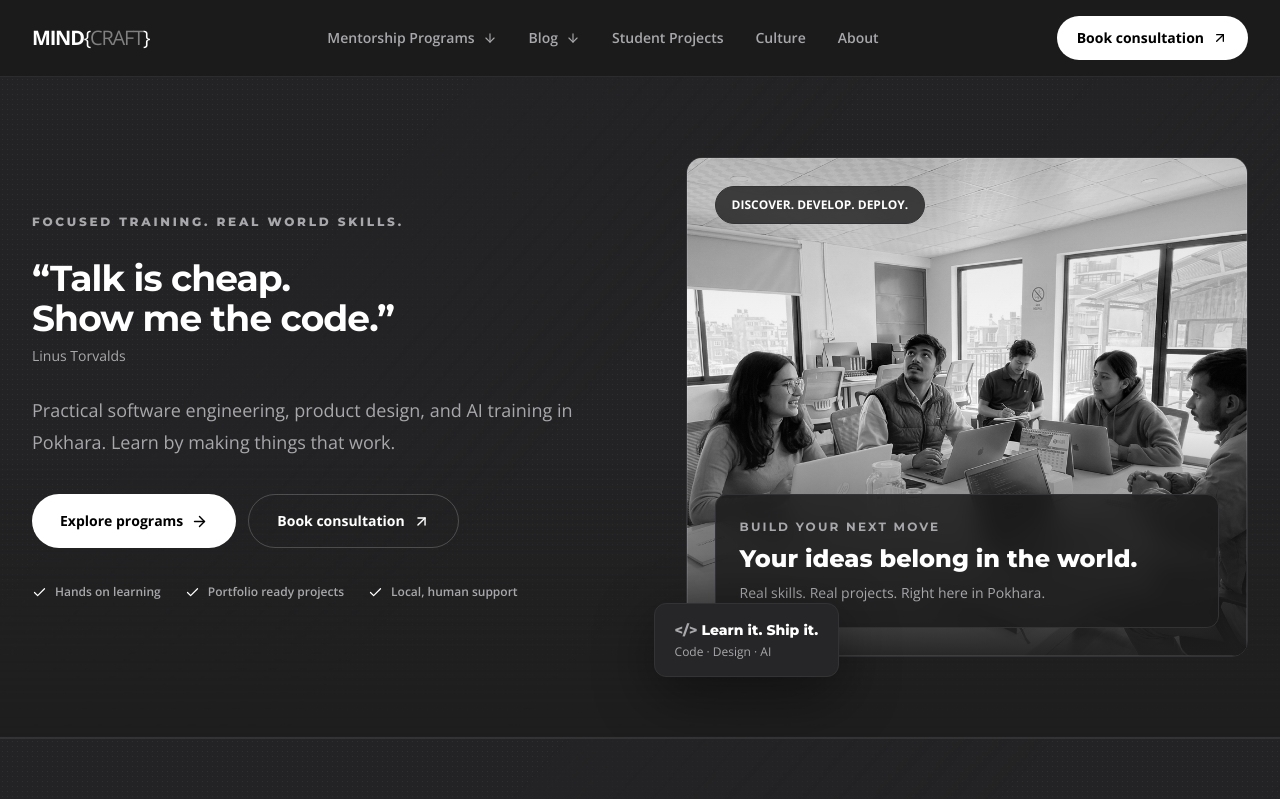
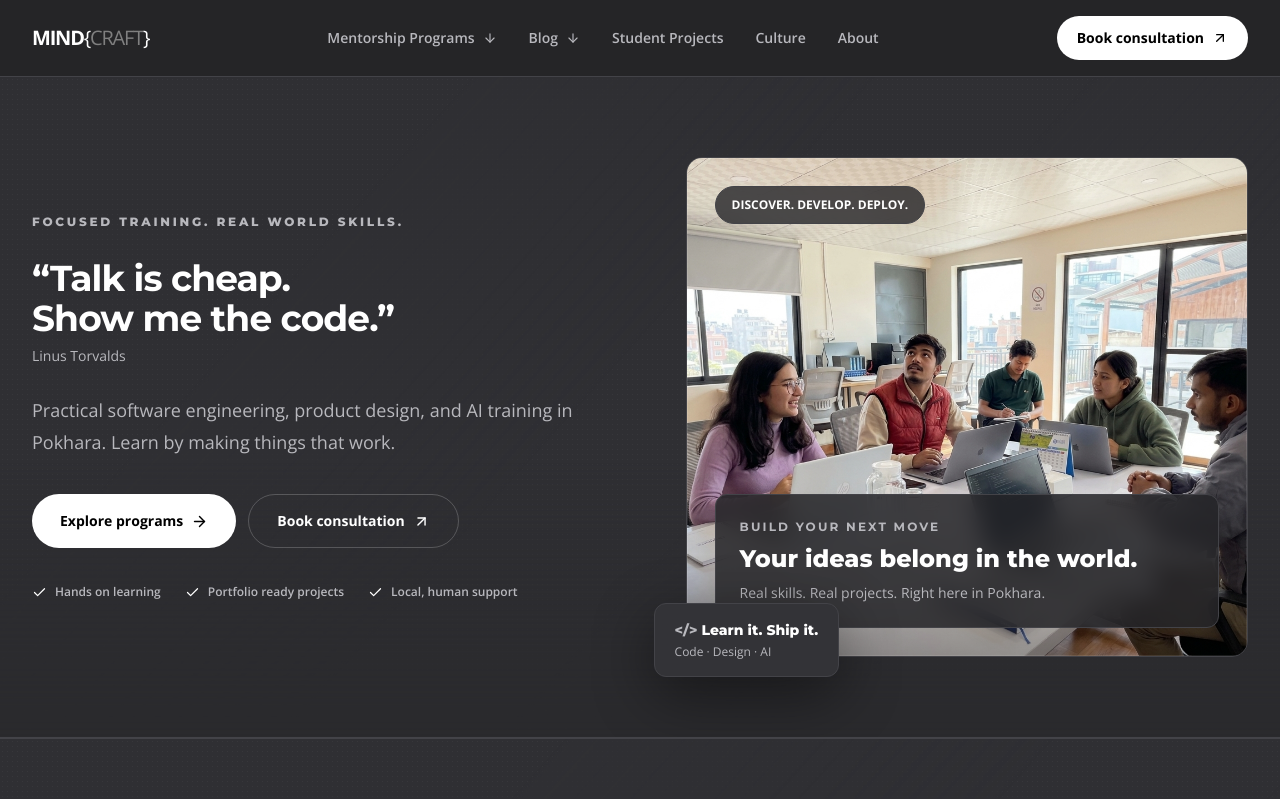
Before and after one commit to navinamagar-141/mindcraft-academy, a Next.js app: page / in a window 1280 px wide. Shown: the top 799 px of the page. Built offline with nearby package versions, Linux system fonts and the light colour scheme.

Commit message:
Update background theme and photo colours

```diff
--- a/app/culture/page.tsx
+++ b/app/culture/page.tsx
@@ -29,18 +29,18 @@ export default function CulturePage() {
       <section className="mx-auto max-w-7xl px-5 py-14 lg:px-8 sm:py-20">
         <div className="grid gap-4 sm:grid-cols-2 lg:grid-cols-3">
           <article className="relative isolate min-h-[340px] overflow-hidden rounded-2xl border border-line p-6 sm:col-span-2 lg:min-h-[400px]">
-            <Image src="/images/culture/space1.jpg" alt="Two MindCraft students playing billiards in the academy recreation room." fill sizes="(min-width: 1024px) 66vw, 100vw" className="object-cover object-center grayscale" />
-            <div className="absolute inset-0 bg-gradient-to-t from-black/80 via-black/10 to-transparent" />
+            <Image src="/images/culture/space1.jpg" alt="Two MindCraft students playing billiards in the academy recreation room." fill sizes="(min-width: 1024px) 66vw, 100vw" className="photo-natural object-cover object-center" />
+            <div className="absolute inset-x-0 bottom-0 h-1/2 bg-gradient-to-t from-black/45 to-transparent" />
             <div className="absolute inset-x-6 bottom-6 z-10"><p className="font-display text-xs font-bold uppercase tracking-[0.16em] text-white">Make room for ideas</p><h2 className="mt-2 font-display text-2xl font-extrabold text-white">Learn by making, together.</h2></div>
           </article>
           <article className="relative isolate min-h-[340px] overflow-hidden rounded-2xl border border-line p-6 lg:min-h-[400px]">
-            <Image src="/images/culture/space2.jpg" alt="MindCraft students playing table tennis on the academy rooftop, with Pokhara hills in the distance." fill sizes="(min-width: 1024px) 33vw, 100vw" className="object-cover object-center grayscale" />
-            <div className="absolute inset-0 bg-gradient-to-t from-black/80 via-black/10 to-transparent" />
+            <Image src="/images/culture/space2.jpg" alt="MindCraft students playing table tennis on the academy rooftop, with Pokhara hills in the distance." fill sizes="(min-width: 1024px) 33vw, 100vw" className="photo-natural object-cover object-center" />
+            <div className="absolute inset-x-0 bottom-0 h-1/2 bg-gradient-to-t from-black/45 to-transparent" />
             <div className="absolute inset-x-6 bottom-6 z-10"><p className="font-display text-xs font-bold uppercase tracking-[0.16em] text-white">Share the wins</p><h2 className="mt-2 font-display text-2xl font-extrabold text-white">Progress is a team sport.</h2></div>
           </article>
           <article className="relative isolate min-h-[300px] overflow-hidden rounded-2xl border border-line p-6 sm:col-span-2">
-            <Image src="/images/culture/space3.jpg" alt="Students collaborating at computers in the bright MindCraft Academy workspace." fill sizes="(min-width: 1024px) 66vw, 100vw" className="object-cover object-[center_70%] grayscale" />
-            <div className="absolute inset-0 bg-gradient-to-t from-black/80 via-black/10 to-transparent" />
+            <Image src="/images/culture/space3.jpg" alt="Students collaborating at computers in the bright MindCraft Academy workspace." fill sizes="(min-width: 1024px) 66vw, 100vw" className="photo-natural object-cover object-[center_70%]" />
+            <div className="absolute inset-x-0 bottom-0 h-1/2 bg-gradient-to-t from-black/45 to-transparent" />
             <div className="absolute inset-x-6 bottom-6 z-10"><p className="font-display text-xs font-bold uppercase tracking-[0.16em] text-white">Curiosity lives here</p><h2 className="mt-2 max-w-lg font-display text-2xl font-extrabold text-white">Try, ask, rethink, and try again.</h2></div>
           </article>
           <div className="flex min-h-[300px] flex-col justify-between rounded-2xl border border-line bg-surface p-7 sm:col-span-2 lg:col-span-1">
--- a/app/globals.css
+++ b/app/globals.css
@@ -4,17 +4,19 @@
 
 :root {
   color-scheme: dark;
-  --color-page: 30 30 30;
-  --color-surface: 38 38 40;
-  --color-panel: 38 38 40;
-  --color-frame: 28 28 29;
-  --color-frame-line: 44 44 46;
-  --color-feature: 35 35 37;
-  --color-line: 51 51 54;
+  --color-page: 42 42 45;
+  --color-surface: 51 51 55;
+  --color-panel: 51 51 55;
+  --color-frame: 37 37 40;
+  --color-frame-line: 67 67 72;
+  --color-feature: 47 47 51;
+  --color-shape: 48 48 52;
+  --color-line: 67 67 72;
   --color-white: 255 255 255;
   --color-black: 0 0 0;
-  --color-secondary: 168 168 172;
+  --color-secondary: 184 184 189;
   --color-logo-silver: 128 128 128;
+  --texture-opacity: 0.04;
   background: rgb(var(--color-page));
   color: rgb(var(--color-white));
 }
@@ -44,7 +46,7 @@ body {
 .hero-grid {
   overflow: hidden;
   background-color: rgb(var(--color-feature));
-  background-image: radial-gradient(circle, rgb(var(--color-white) / 0.055) 0.5px, transparent 0.7px);
+  background-image: radial-gradient(circle, rgb(var(--color-white) / var(--texture-opacity)) 0.5px, transparent 0.7px);
   background-size: 5px 5px;
   mask-image: linear-gradient(to bottom, black 0%, black 58%, transparent 100%);
   pointer-events: none;
@@ -59,13 +61,22 @@ body {
 }
 
 .hero-grid::before {
-  background: linear-gradient(132deg, transparent 30%, rgb(36 36 38 / 0.7) 30.2%, rgb(36 36 38 / 0.35) 47%, transparent 47.2%);
+  background: linear-gradient(132deg, transparent 30%, rgb(var(--color-shape) / 0.7) 30.2%, rgb(var(--color-shape) / 0.35) 47%, transparent 47.2%);
   filter: blur(1px);
 }
 
 .hero-grid::after {
-  background: linear-gradient(132deg, transparent 57%, rgb(36 36 38 / 0.55) 57.2%, rgb(36 36 38 / 0.2) 70%, transparent 70.2%);
+  background: linear-gradient(132deg, transparent 57%, rgb(var(--color-shape) / 0.55) 57.2%, rgb(var(--color-shape) / 0.2) 70%, transparent 70.2%);
   filter: blur(2px);
+}
+
+.photo-natural {
+  filter: saturate(0.9);
+}
+
+.blog-card-pattern {
+  background-image: radial-gradient(circle at 1px 1px, rgb(var(--color-white) / var(--texture-opacity)) 1px, transparent 0);
+  background-size: 12px 12px;
 }
 
 .hero-photo {
--- a/app/page.tsx
+++ b/app/page.tsx
@@ -63,9 +63,9 @@ export default function Home() {
                 fill
                 priority
                 sizes="(min-width: 1024px) 45vw, 100vw"
-                className="object-cover grayscale"
+                className="photo-natural object-cover"
               />
-              <div className="absolute inset-0 bg-gradient-to-b from-ink/15 via-transparent to-ink/95" />
+              <div className="absolute inset-x-0 bottom-0 h-1/3 bg-gradient-to-t from-black/35 to-transparent" />
               <div className="absolute inset-0 ring-1 ring-inset ring-white/10" />
               <div className="absolute left-5 top-5 rounded-full border border-line bg-canvas/80 px-4 py-2.5 text-xs font-bold text-white backdrop-blur sm:left-7 sm:top-7">
                 DISCOVER. DEVELOP. DEPLOY.
```
